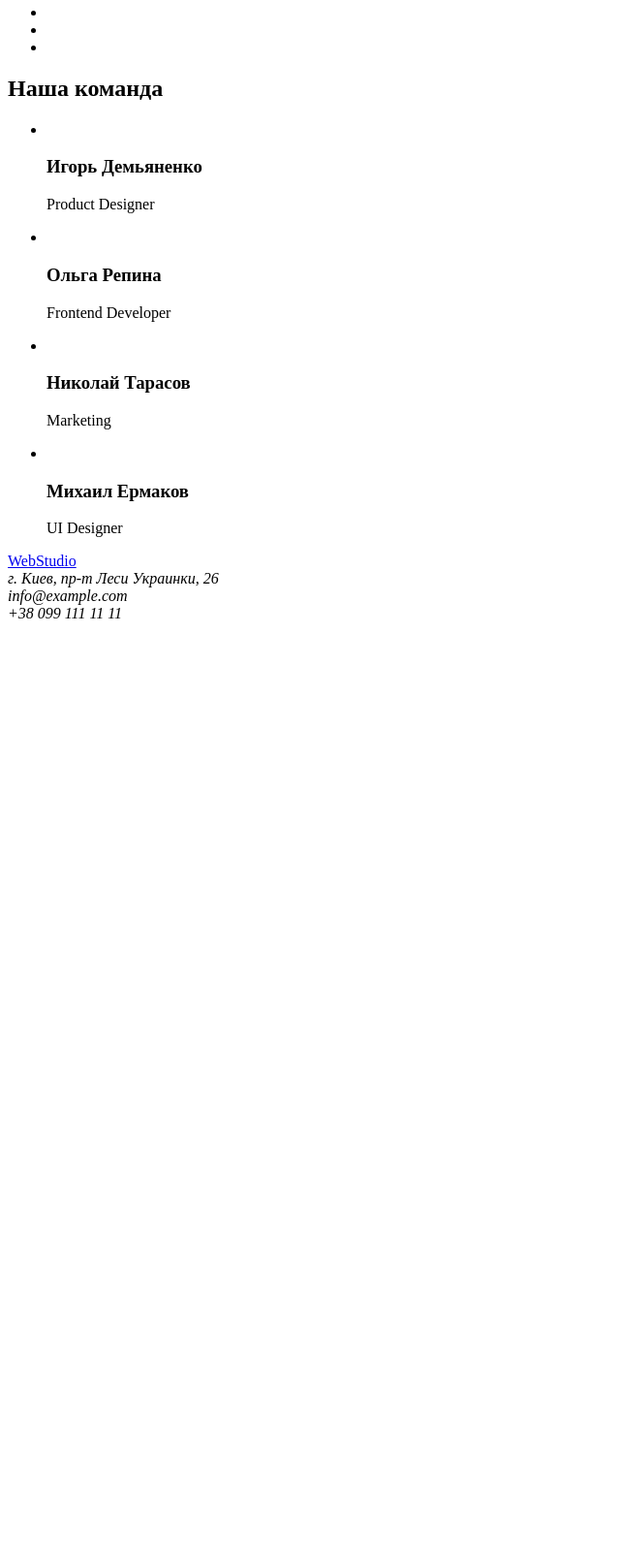
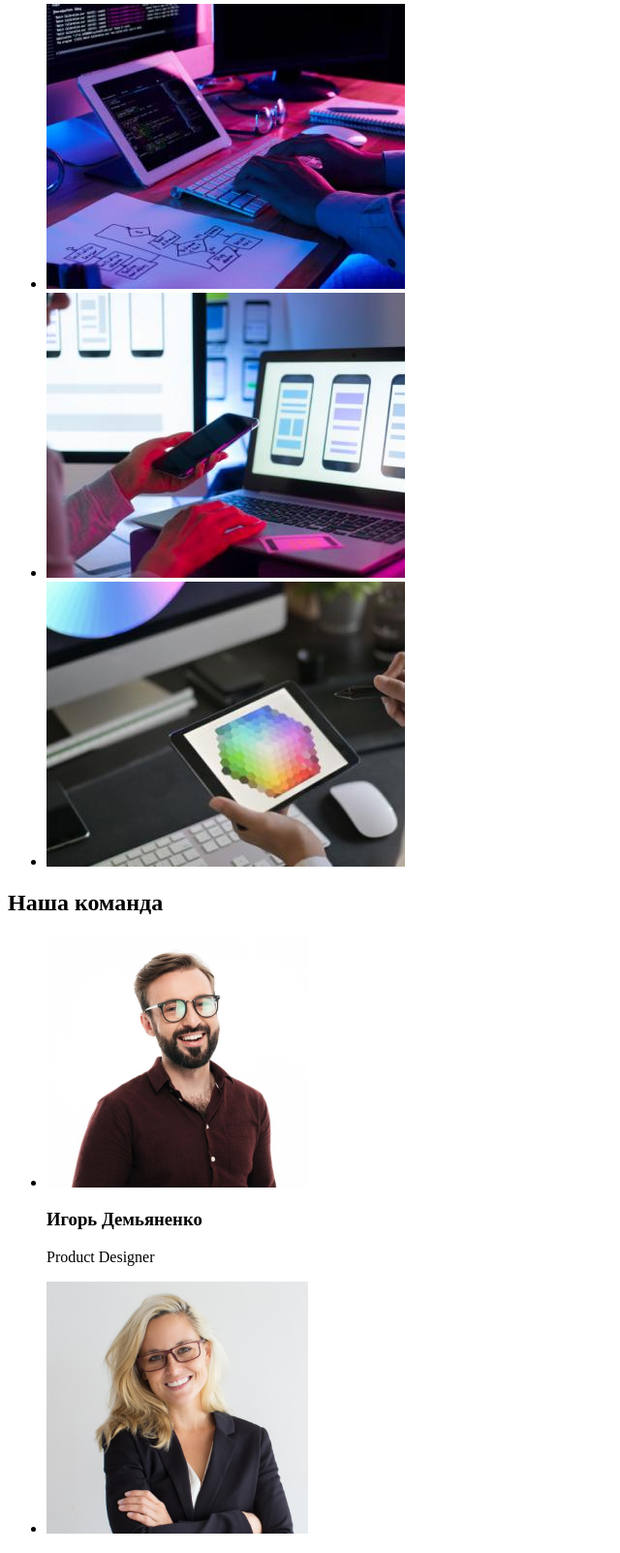
Before and after one commit to TSergiiM/goit-markup-hw-01-old, a plain HTML site: page index.html in a window 1280 px wide. Shown: the part 638-2240 px from the top of the page at 97% size, without its empty margins (0-640 px from the left). Before the commit the page ends 1288 px from the top, so only its background shows below. Drawn offline with Linux system fonts and the light colour scheme.

Commit message:
Додає картинки

```diff
--- a/index.html
+++ b/index.html
@@ -21,7 +21,7 @@
         </nav>
         <ul>
             <li><a href="mailto:info@devstudio.com" lang="en">info@devstudio.com</a></li>
-            <li><a href="tel:+38 096 111 11 11">+38 096 111 11 11</a> </li>
+            <li><a href="tel:+380961111111">+38 096 111 11 11</a> </li>
         </ul>
     </header>
 
@@ -54,31 +54,31 @@
         <section>
             <h2>Чем мы занимаемся</h2>
             <ul>
-                <li><img src="" alt="" width="" height=""> </img></li>
-                <li><img src="" alt="" width="" height=""> </img></li>
-                <li><img src="" alt="" width="" height=""> </img></li>
+                <li><img src="./images/box_1.jpg" alt="пишем код" width="370" height="294"></li>
+                <li><img src="./images/box_2.jpg" alt="делаєм мобильние приложения" width="370" height="294"></li>
+                <li><img src="./images/box_3.jpg" alt="занимаємся дизайнерством" width="370" height="294"></li>
             </ul>
         </section>
         <section>
             <h2>Наша команда</h2>
             <ul>
                 <li>
-                    <img src="" alt="" width="" height="">
+                    <img src="./images/img_1.jpg" alt="Игорь Демьяненко" width="270" height="260">
                     <h3>Игорь Демьяненко</h3>
                     <p>Product Designer</p>
                 </li>
                 <li>
-                    <img src="" alt="" width="" height="">
+                    <img src="./images/img_2.jpg" alt="Ольга Репина" width="270" height="260">
                     <h3>Ольга Репина</h3>
                     <p>Frontend Developer</p>
                 </li>
                 <li>
-                    <img src="" alt="" width="" height="">
+                    <img src="./images/img_3.jpg" alt="Николай Тарасов" width="270" height="260">
                     <h3>Николай Тарасов</h3>
                     <p>Marketing</p>
                 </li>
                 <li>
-                    <img src="" alt="" width="" height="">
+                    <img src="./images/img_4.jpg" alt="Михаил Ермаков" width="270" height="260">
                     <h3>Михаил Ермаков</h3>
                     <p>UI Designer</p>
                 </li>
```
Also changed, not shown: images/box_1.jpg (added), images/box_2.jpg (added), images/box_3.jpg (added), images/img_1.jpg (added), images/img_2.jpg (added), images/img_3.jpg (added), images/img_4.jpg (added).
